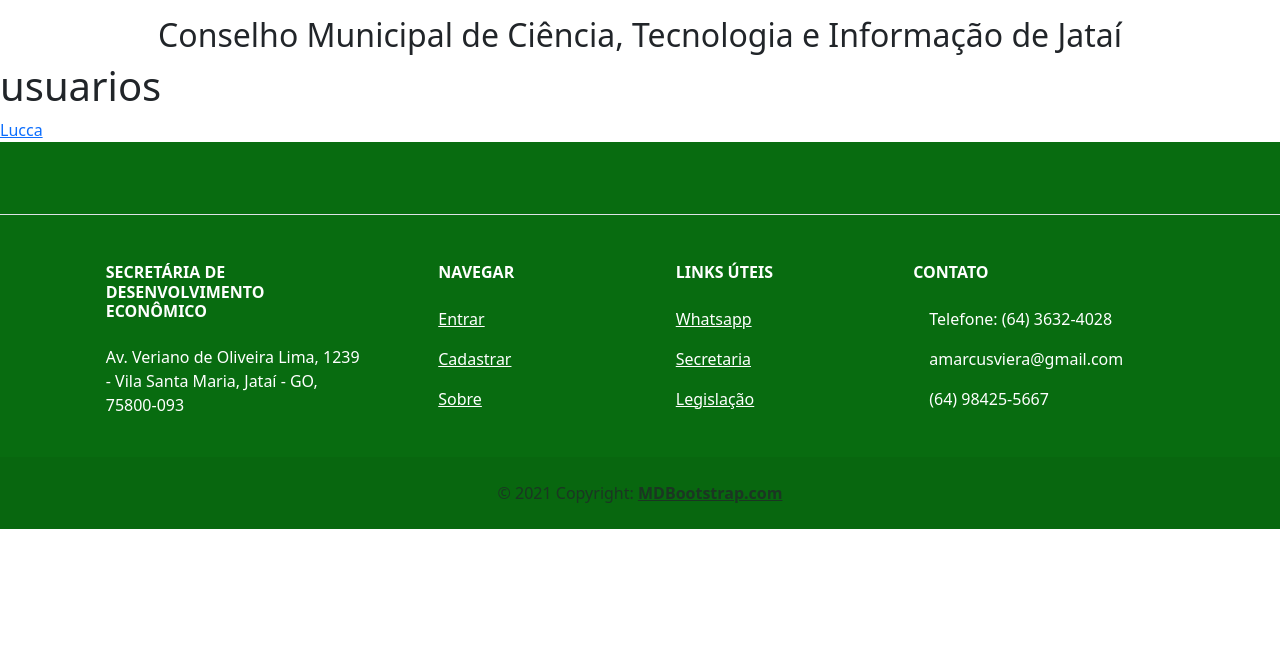
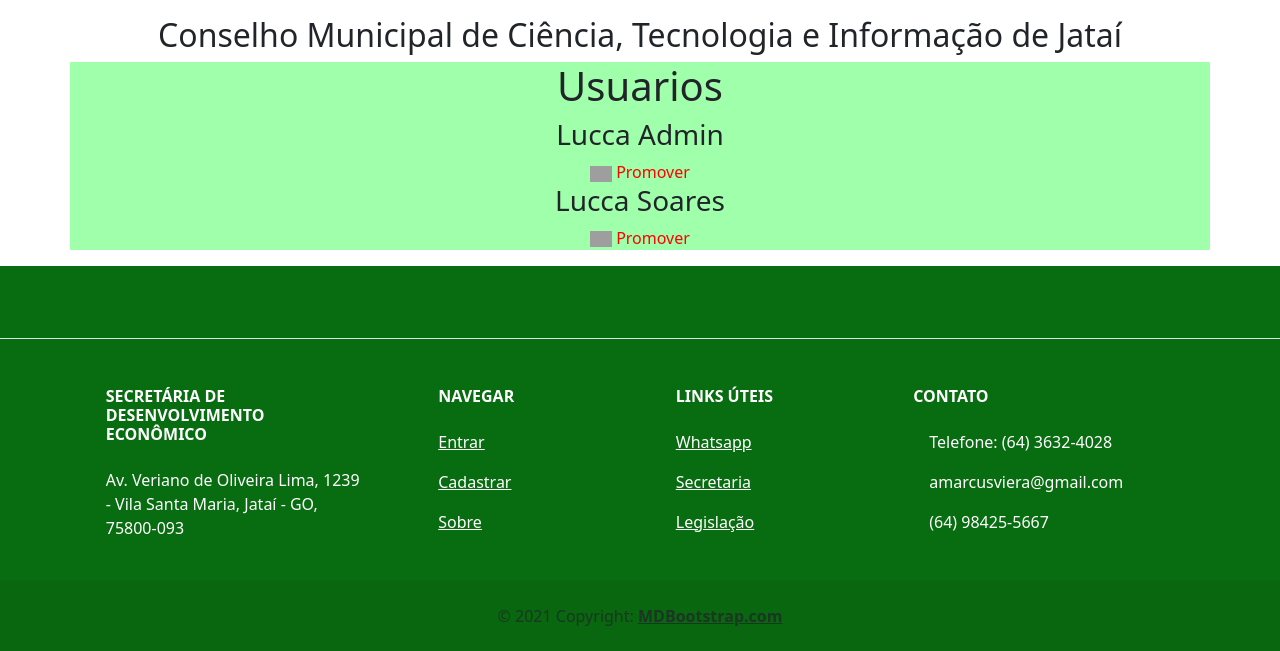
Before and after one commit to SrLucca/demand_now, a Django app: page /diretoria/usuarios in a window 1280 px wide. Shown: the part 83-734 px from the top of the page. Run offline with Django 4.2, Linux system fonts and the light colour scheme; a user stored in the database is signed in; data comes from the database, SQL or seed files in the repository; grey boxes are pictures that could not be loaded.

Commit message:
adm usuarios

```diff
--- a/cmcti/home/templates/pages/usuarios.html
+++ b/cmcti/home/templates/pages/usuarios.html
@@ -1,9 +1,14 @@
 {% extends 'base.html' %}
-
+{% load static %}
 {% block content %}
 
-<h1>usuarios</h1>
-{% for perfis in usuarios %}
-<a href="">{{perfis}}</a>
-{% endfor %}
+<div style="background: #A0FFAA;" class="container mb-3">
+    <h1 class="text-center">Usuarios</h1>
+    {% for perfis in usuarios %}
+        <div class="container text-center">
+            <h3>{{perfis.first_name}} {{perfis.last_name}}</h3>
+            <a style="text-decoration: none; color: red;" href=""><img src="{% static 'img/upgrade.png' %}" width="2%" alt=""> Promover</a>
+        </div>
+    {% endfor %}
+</div>
 {% endblock %}
```
